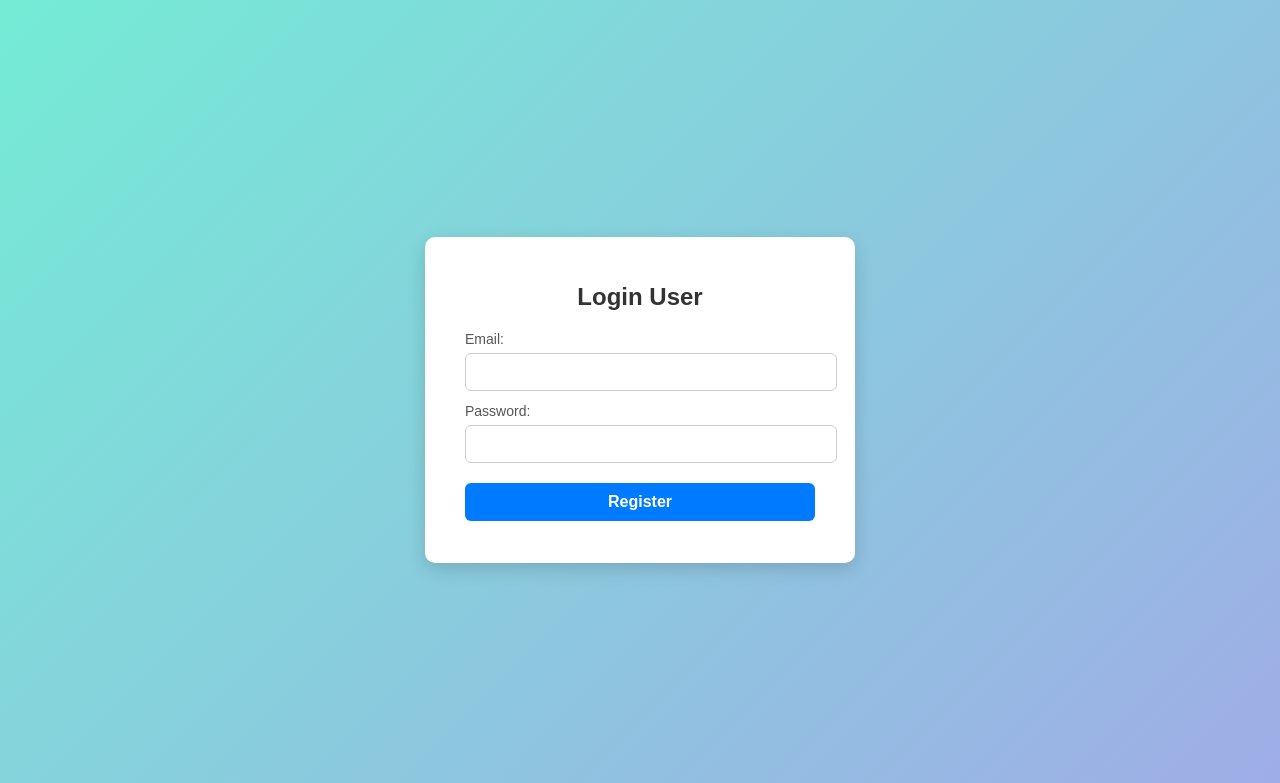
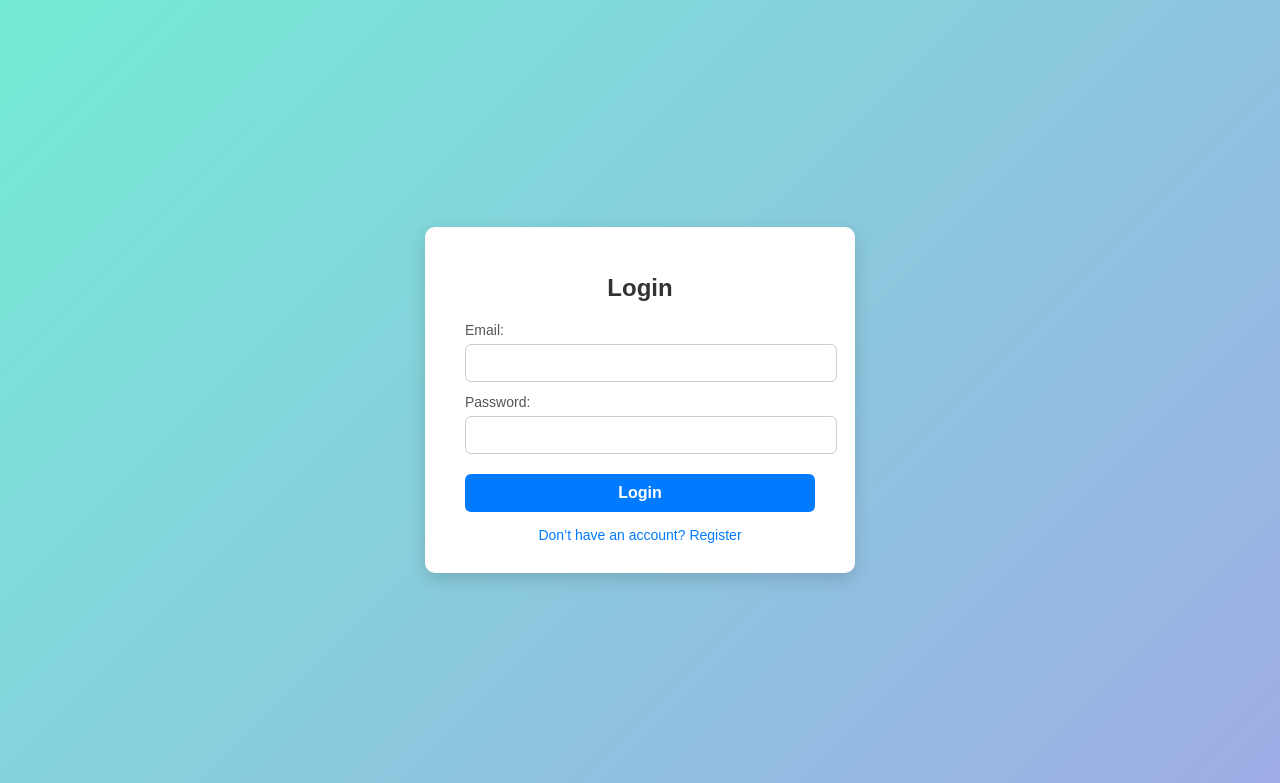
Before and after one commit to Jantwi2/Jemima_Konadu_Progressive_lab, a PHP site: page /view/login.php in a window 1280 px wide. Shown: the top 783 px of the page. Run offline with PHP 8.4, Linux system fonts and the light colour scheme.

Commit message:
Add files via upload

```diff
--- a/view/login.php
+++ b/view/login.php
@@ -1,8 +1,8 @@
-    <!DOCTYPE html>
+<!DOCTYPE html>
 <html lang="en">
 <head>
   <meta charset="UTF-8">
-  <title>Register</title>
+  <title>Login</title>
   <style>
     body {
       font-family: Arial, sans-serif;
@@ -79,11 +79,26 @@
       margin-top: 12px;
       font-size: 14px;
     }
+
+    .link {
+      margin-top: 15px;
+      font-size: 14px;
+      color: #007BFF;
+    }
+
+    .link a {
+      color: #007BFF;
+      text-decoration: none;
+    }
+
+    .link a:hover {
+      text-decoration: underline;
+    }
   </style>
 </head>
 <body>
   <div class="card">
-    <h1>Login User</h1>
+    <h1>Login</h1>
     <form id="loginForm">
       <label>Email:</label>
       <input type="email" name="email" required maxlength="150">
@@ -91,11 +106,15 @@
       <label>Password:</label>
       <input type="password" name="password" required minlength="6">
 
-      <button type="submit" id="registerBtn">Register</button>
-      <div id="loading" style="display:none;">Registering...</div>
+      <button type="submit" id="loginBtn">Login</button>
+      <div id="loading" style="display:none;">Logging in...</div>
       <div id="message"></div>
     </form>
+    <div class="link">
+      Don’t have an account? <a href="register.html">Register</a>
+    </div>
   </div>
 
+  <script src="../js/login.js"></script>
 </body>
 </html>
```
